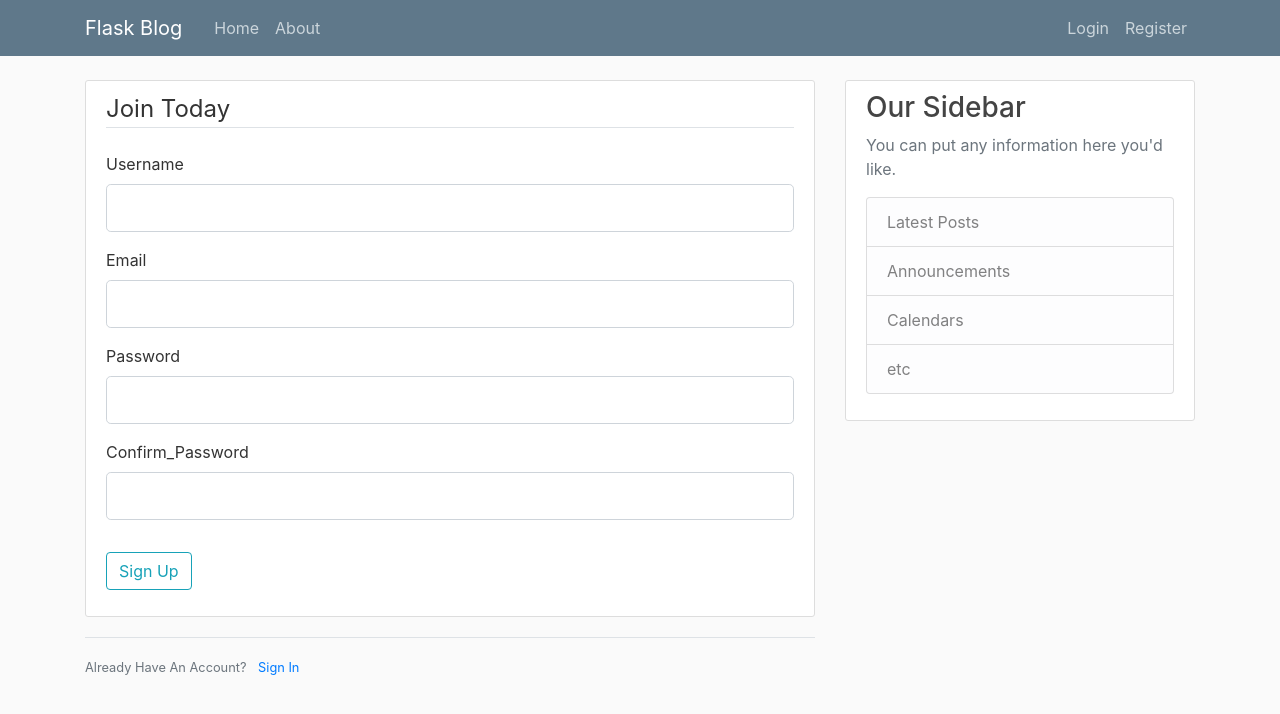
After one commit to Cody-Co/flaskblog, a Flask app: page /register in a window 1280 px wide. The commit adds this page. Shown: the top 714 px of the page. Run offline with Flask 2, Linux system fonts and the light colour scheme; some libraries are stand-ins or nearby versions.

Commit message:
created register and login forms

```diff
--- a/flaskblog.py
+++ b/flaskblog.py
@@ -1,5 +1,8 @@
-from flask import Flask, render_template, url_for
+from flask import Flask, render_template, url_for, flash, redirect
+from forms import RegistrationForm, LoginForm
 app = Flask(__name__)
+
+app.config['SECRET_KEY'] = '9908084e3a452d7b82e9636b14f67233'
 
 posts = [
 	{
@@ -27,5 +30,25 @@ def about():
     return render_template('about.html', title='About')
 
 
+@app.route('/register', methods=['GET', 'POST'])
+def register():
+	form = RegistrationForm()
+	if form.validate_on_submit():
+		flash(f'Account created for {form.username.data}!', 'success')
+		return redirect(url_for('home'))
+	return render_template('register.html', title='Register', form=form)
+
+@app.route('/login', methods=['GET', 'POST'])
+def login():
+	form = LoginForm()
+	if form.validate_on_submit():
+		if form.email.data == 'admin@blog.com' and form.password.data == 'password':
+			flash(f'You have been logged in!', 'success')
+			return redirect(url_for('home'))
+		else:
+			flash(f'Login failed. Please check username and password', 'danger')
+	return render_template('login.html', title='login', form=form)
+
+
 if __name__ == '__main__':
 	app.run(debug=True)
--- /dev/null
+++ b/forms.py
@@ -0,0 +1,22 @@
+from flask_wtf import FlaskForm
+from wtforms import StringField, PasswordField, SubmitField, BooleanField
+from wtforms.validators import DataRequired, Length, Email, EqualTo
+import email_validator
+
+class RegistrationForm(FlaskForm):
+	username = StringField('Username',
+							validators=[DataRequired(),Length(min=2, max=20)])
+	email = StringField('Email',
+						validators=[DataRequired(), Email()])
+	password = PasswordField('Password', validators=[DataRequired()])
+	confirm_password = PasswordField('Confirm_Password',
+									validators=[DataRequired(), EqualTo('password')])
+	submit = SubmitField('Sign Up')
+
+
+class LoginForm(FlaskForm):
+	email = StringField('Email',
+						validators=[DataRequired(), Email()])
+	password = PasswordField('Password', validators=[DataRequired()])
+	remember = BooleanField('Remember Me')
+	submit = SubmitField('Login')
--- a/templates/layout.html
+++ b/templates/layout.html
@@ -14,7 +14,7 @@
         <title>Flask Blog - {{ title }}</title>
     {% else %}
         <title>Flask Blog</title>
-	{% endif%}
+    {% endif %}
 </head>
 <body>
     <header class="site-header">
@@ -26,13 +26,13 @@
           </button>
           <div class="collapse navbar-collapse" id="navbarToggle">
             <div class="navbar-nav mr-auto">
-	          <a class="nav-item nav-link" href="/">Home</a>
-	          <a class="nav-item nav-link" href="/about">About</a>
+              <a class="nav-item nav-link" href="{{ url_for('home') }}">Home</a>
+              <a class="nav-item nav-link" href="{{ url_for('about') }}">About</a>
             </div>
             <!-- Navbar Right Side -->
             <div class="navbar-nav">
-	          <a class="nav-item nav-link" href="/login">Login</a>
-	          <a class="nav-item nav-link" href="/register">Register</a>
+              <a class="nav-item nav-link" href="{{ url_for('login') }}">Login</a>
+              <a class="nav-item nav-link" href="{{ url_for('register') }}">Register</a>
             </div>
           </div>
         </div>
@@ -41,6 +41,15 @@
     <main role="main" class="container">
       <div class="row">
         <div class="col-md-8">
+          {% with messages = get_flashed_messages(with_categories=true) %}
+            {% if messages %}
+              {% for category, message in messages %}
+                <div class="alert alert-{{ category }}">
+                  {{ message }}
+                </div>
+              {% endfor %}
+            {% endif %}
+          {% endwith %}
           {% block content %}{% endblock %}
         </div>
         <div class="col-md-4">
@@ -59,6 +68,7 @@
       </div>
     </main>
 
+
     <!-- Optional JavaScript -->
     <!-- jQuery first, then Popper.js, then Bootstrap JS -->
     <script src="https://code.jquery.com/jquery-3.2.1.slim.min.js" integrity="sha384-KJ3o2DKtIkvYIK3UENzmM7KCkRr/rE9/Qpg6aAZGJwFDMVNA/GpGFF93hXpG5KkN" crossorigin="anonymous"></script>
--- /dev/null
+++ b/templates/register.html
@@ -0,0 +1,72 @@
+{% extends "layout.html" %}
+{% block content %}
+    <div class="content-section">
+        <form method="POST" action="">
+            {{ form.hidden_tag() }}
+            <fieldset class="form-group">
+                <legend class="border-bottom mb-4">Join Today</legend>
+                <div class="form-group">
+                    {{ form.username.label(class="form-control-label") }}
+
+                    {% if form.username.errors %}
+                        {{ form.username(class="form-control form-control-lg is-invalid") }}
+                        <div class="invalid-feedback">
+                            {% for error in form.username.errors %}
+                                <span>{{ error }}</span>
+                            {% endfor %}
+                        </div>
+                    {% else %}
+                        {{ form.username(class="form-control form-control-lg") }}
+                    {% endif %}
+                </div>
+                <div class="form-group">
+                    {{ form.email.label(class="form-control-label") }}
+                    {% if form.email.errors %}
+                        {{ form.email(class="form-control form-control-lg is-invalid") }}
+                        <div class="invalid-feedback">
+                            {% for error in form.email.errors %}
+                                <span>{{ error }}</span>
+                            {% endfor %}
+                        </div>
+                    {% else %}
+                        {{ form.email(class="form-control form-control-lg") }}
+                    {% endif %}
+                </div>
+                <div class="form-group">
+                    {{ form.password.label(class="form-control-label") }}
+                    {% if form.password.errors %}
+                        {{ form.password(class="form-control form-control-lg is-invalid") }}
+                        <div class="invalid-feedback">
+                            {% for error in form.password.errors %}
+                                <span>{{ error }}</span>
+                            {% endfor %}
+                        </div>
+                    {% else %}
+                        {{ form.password(class="form-control form-control-lg") }}
+                    {% endif %}
+                </div>
+                <div class="form-group">
+                    {{ form.confirm_password.label(class="form-control-label") }}
+                    {% if form.confirm_password.errors %}
+                        {{ form.confirm_password(class="form-control form-control-lg is-invalid") }}
+                        <div class="invalid-feedback">
+                            {% for error in form.confirm_password.errors %}
+                                <span>{{ error }}</span>
+                            {% endfor %}
+                        </div>
+                    {% else %}
+                        {{ form.confirm_password(class="form-control form-control-lg") }}
+                    {% endif %}
+                </div>
+            </fieldset>
+            <div class="form-group">
+                {{ form.submit(class="btn btn-outline-info") }}
+            </div>
+        </form>
+    </div>
+    <div class="border-top pt-3">
+        <small class="text-muted">
+            Already Have An Account? <a class="ml-2" href="{{ url_for('login') }}">Sign In</a>
+        </small>
+    </div>
+{% endblock content %}
```
Also changed, not shown: templates/login.html (added, +52 -0 lines), 1 other file. Lines whose indentation alone changed are shown as unchanged.
